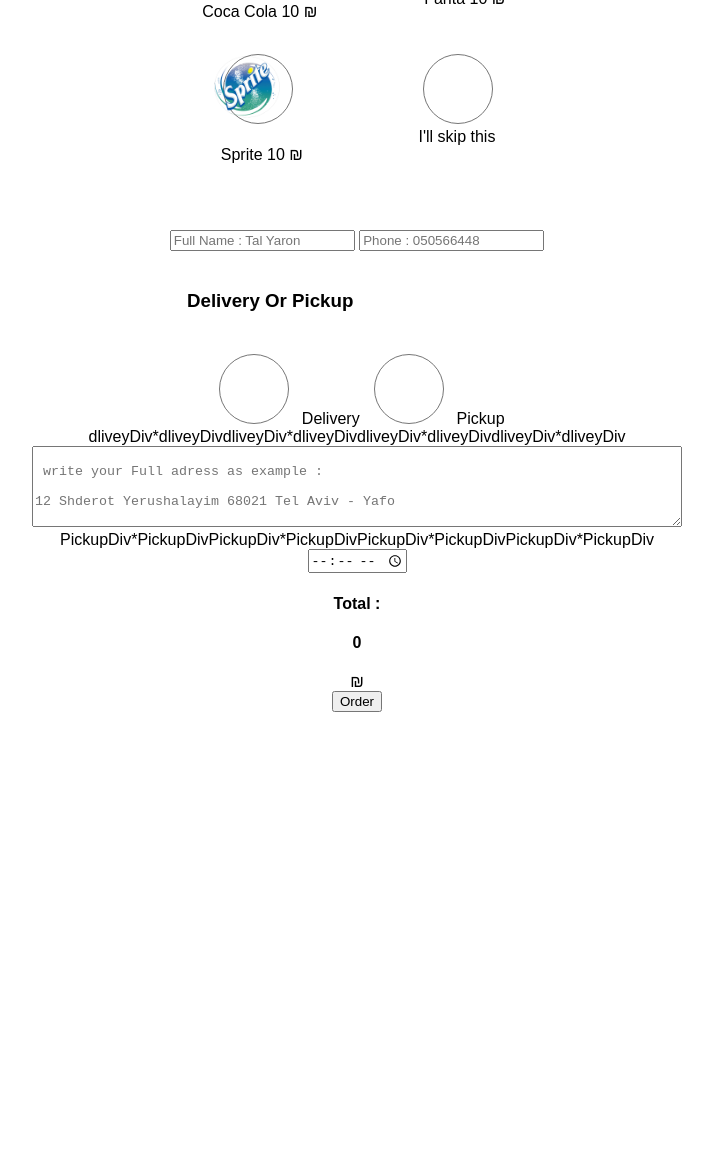
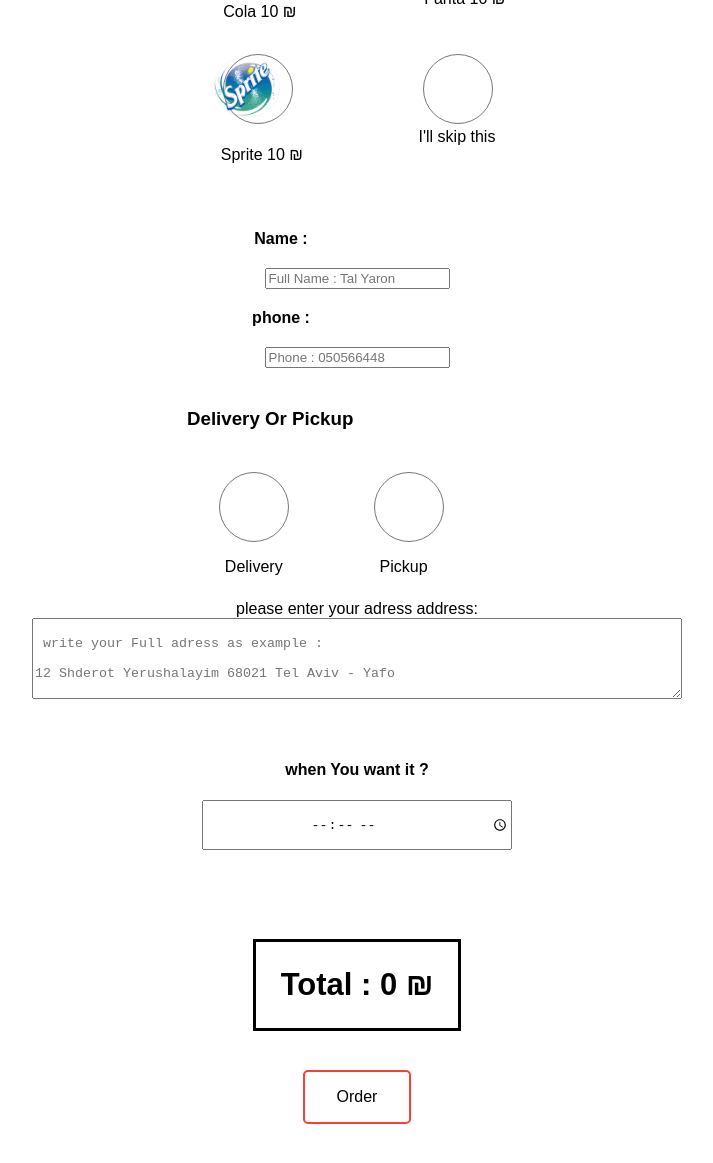
Before and after one commit to HosenAgbaria/pizza, a plain HTML site: page index.html in a window 1280 px wide. Shown: the part 1502-2665 px from the top of the page, without its empty margins (283-996 px from the left). Before the commit the page ends 2222 px from the top, so only its background shows below. Drawn offline with Linux system fonts and the light colour scheme.

Commit message:
Update index.html

```diff
--- a/index.html
+++ b/index.html
@@ -166,7 +166,7 @@
             <input type="radio" name="drink" value="Cola" id="cola" />
             <br />
             <label for="cola"
-              ><span class="drinkName">Coca Cola 10 ₪ </span
+              ><span class="drinkName"> Cola 10 ₪ </span
               ><img class="drinkImage" src="./logo/colaImage.png" alt=""
             /></label>
           </div>
@@ -207,24 +207,33 @@
 
         <div class="deliveryOrPickup">
           <div class="userDetails">
+            <label class="detailLabel" for="none">  Name : </label>
+
             <input
               type="text"
               name="fullName"
+              class="userDetailsInputs"
               placeholder="Full Name : Tal Yaron"
             />
+            <label class="detailLabel" for="none"> phone : </label>
 
-            <input type="number" name="phone" placeholder="Phone : 050566448" />
-          </div>
+            <input class="userDetailsInputs" type="number" name="phone" placeholder="Phone : 050566448" />
+              </div>
 
           <h3 class="subTitle">Delivery Or Pickup</h3>
-          <input type="radio" name="delivery" value="delivery" id="delivery" />
-          <label for="delivery">Delivery </label>
+          <input  type="radio" name="delivery" value="delivery" id="delivery" />
+          <label class="dORp" for="delivery">Delivery </label>
           <input type="radio" name="delivery" value="pickup" id="pickup" />
-          <label for="pickup">Pickup </label>
+          <label class="dORp" for="pickup">Pickup </label>
+<br>
+<br>
+<br>
+<br>
 
           <div class="dlivey">
-            dliveyDiv*dliveyDivdliveyDiv*dliveyDivdliveyDiv*dliveyDivdliveyDiv*dliveyDiv
             <div class="adress">
+              <label for="adress">please enter your adress address:</label>
+              <br>
               <textarea
                 class="userAdress"
                 name="address"
@@ -236,12 +245,12 @@
             </div>
           </div>
 
-          <div class="pickup">
-            PickupDiv*PickupDivPickupDiv*PickupDivPickupDiv*PickupDivPickupDiv*PickupDiv
-          </div>
+<br>
+<br>
 
+   <h4 for="pickUpTime">when You want it ? </h4>
           <input
-            class="asadasd"
+            class="orderTime"
             type="time"
             min="now"
             name="pickUpTime"
@@ -249,15 +258,57 @@
             id="pickUpTime"
           />
         </div>
+        <br>
+        <br>
+        <br>
+
         <div class="total">
-          <h4>
+          <label class="totalPrice">
             Total :
-            <h4 id="totalPrice">0</h4>
+            <label id="totalPrice">0</label>
             ₪
-          </h4>
+          </label>
         </div>
-        <button type="submit">Order</button>
-      </form>
+        <button type="submit" class="button orderButton">Order</button>
+
+        <br>
+        <br>
+        <br>
+        <br>
+
+<div class="orderData" style="background-color: burlywood;">
+  <h4>Dear <span id="userName"></span> we got your order list, Thank you!</h4>
+  <span>-------------------------</span>
+  <h5 style="margin: 10px;">Oder Details</h5>
+  <span>-------------------------</span>
+  <div class="">
+    <label for="orderSize">orderSize : </label>
+
+    <label id="orderSize" style="width: fit-content;"></label>
+  </div>
+
+
+  <label for="orderToppings">orderToppings : </label>
+  <label id="orderToppings"></label>
+<br>
+  <label for="orderDrinks">orderDrinks : </label>
+  <label id="orderDrinks"></label>
+
+
+  <br>
+  <span>-------------------------</span>
+  <br>
+  <label for="orderTotalPrice">Total : </label>
+
+  <label id="orderTotalPrice"></label>
+  <br>
+  <label class="orderTotalPriceAfterDisc" for="orderTotalPriceAfterDisc">Total : </label>
+  <label id="orderTotalPriceAfterDisc"></label>
+
+
+</div>
+
     </div>
   </body>
+
 </html>
```
